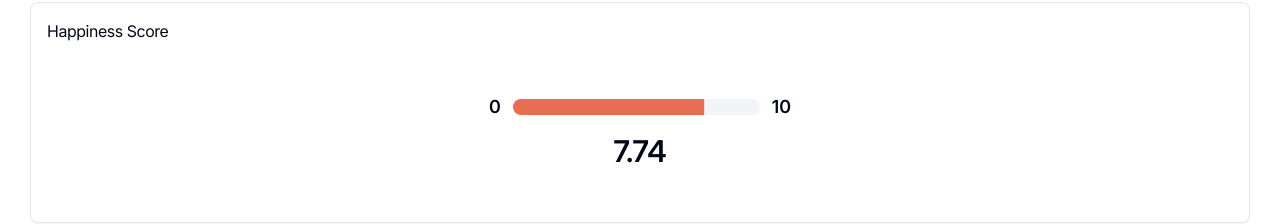
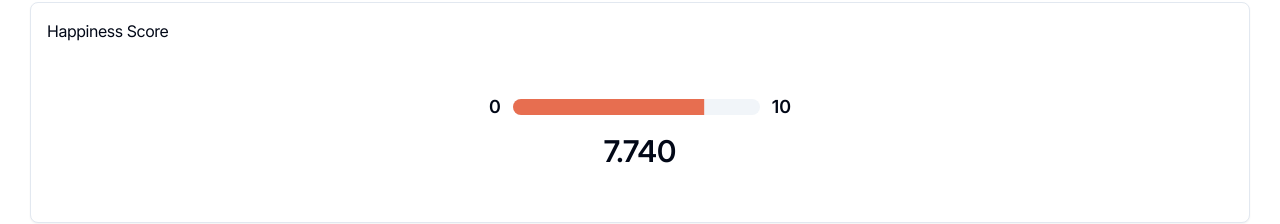
Before and after one commit to TotallyInformatik/HappinessExplorer, a Next.js app: page /componentsPage in a window 1280 px wide. Shown: the part 462-686 px from the top of the page. Built offline with nearby package versions, Linux system fonts and the light colour scheme; a web font is replaced by a local one.

Commit message:
Small visual adjustments

```diff
--- a/app/leaderboard/page.tsx
+++ b/app/leaderboard/page.tsx
@@ -5,7 +5,7 @@ export default function Page() {
   return <>
     <div className="w-full flex flex-col items-center my-8 gap-4">
       <h1 className="text-3xl font-extrabold">Leaderboard</h1>
-      <p className="text-sm text-muted-foreground">See the current world champions at a glance</p>
+      <p className="text-sm text-muted-foreground">See the world champions at a glance</p>
     </div>
     <Separator/>
     <Leaderboard />
--- a/components/LeaderboardRow.tsx
+++ b/components/LeaderboardRow.tsx
@@ -1,8 +1,7 @@
-import TestCard from "./TestCard"
 import { ScrollArea, ScrollBar } from "./ui/scroll-area"
 import { getCountryData } from "@/lib/db_interface"
 
-import { HappinessScoreProgressCard, ContributingFactorsCard } from "./ui/custom-card"
+import { TitleCard, HappinessScoreProgressCard, ContributingFactorsCard } from "./ui/custom-card"
 
 
 type LeaderboardRowProps = {
@@ -18,13 +17,11 @@ export default async function LeaderboardRow(props: LeaderboardRowProps) {
 
     return <ScrollArea className="whitespace-nowrap p-4">
         <div className="flex w-full space-x-4 h-[221px]">
-            <div className="w-40 flex flex-col items-center justify-center">
+            <div className="w-[158px] h-full min-h-[7.75rem] shrink-0 flex flex-col items-center justify-center">
                 <h1 className="text-4xl font-extrabold my-4">#{countryData?.rank}</h1>
                 <h2 className="text-4xl">{props.flagEmoji}</h2>
                 <h2 className="text-2xl font-medium">{props.countryName}</h2>
-                <p className="text-sm text-muted-foreground">{countryData?.ladderScore} points</p>
             </div>
-
 
             <HappinessScoreProgressCard
                 score={{year: "", score: countryData?.ladderScore ?? 0}}
--- a/components/ui/custom-card.tsx
+++ b/components/ui/custom-card.tsx
@@ -118,7 +118,7 @@ const HappinessScoreProgressCard = ({
             <span className="font-semibold text-lg grow-0">10</span>
           </div>
           <div className="flex justify-center">
-            <p className="font-semibold text-3xl">{score.score.toFixed(2)}</p>
+            <p className="font-semibold text-3xl">{score.score.toFixed(3)}</p>
           </div>
         </div>
       </CardContent>
```
Also changed, not shown: 1 other file (tests, documents, lock files or other folders).
